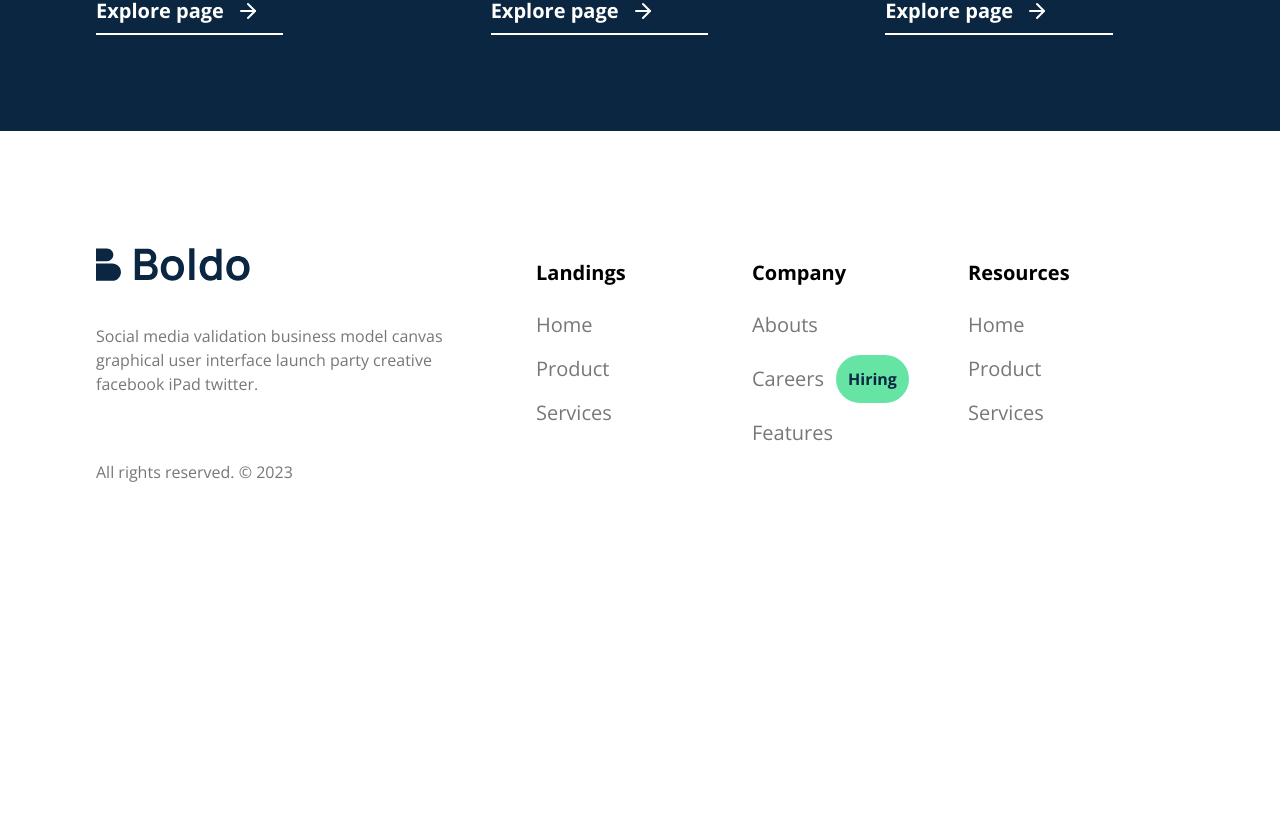
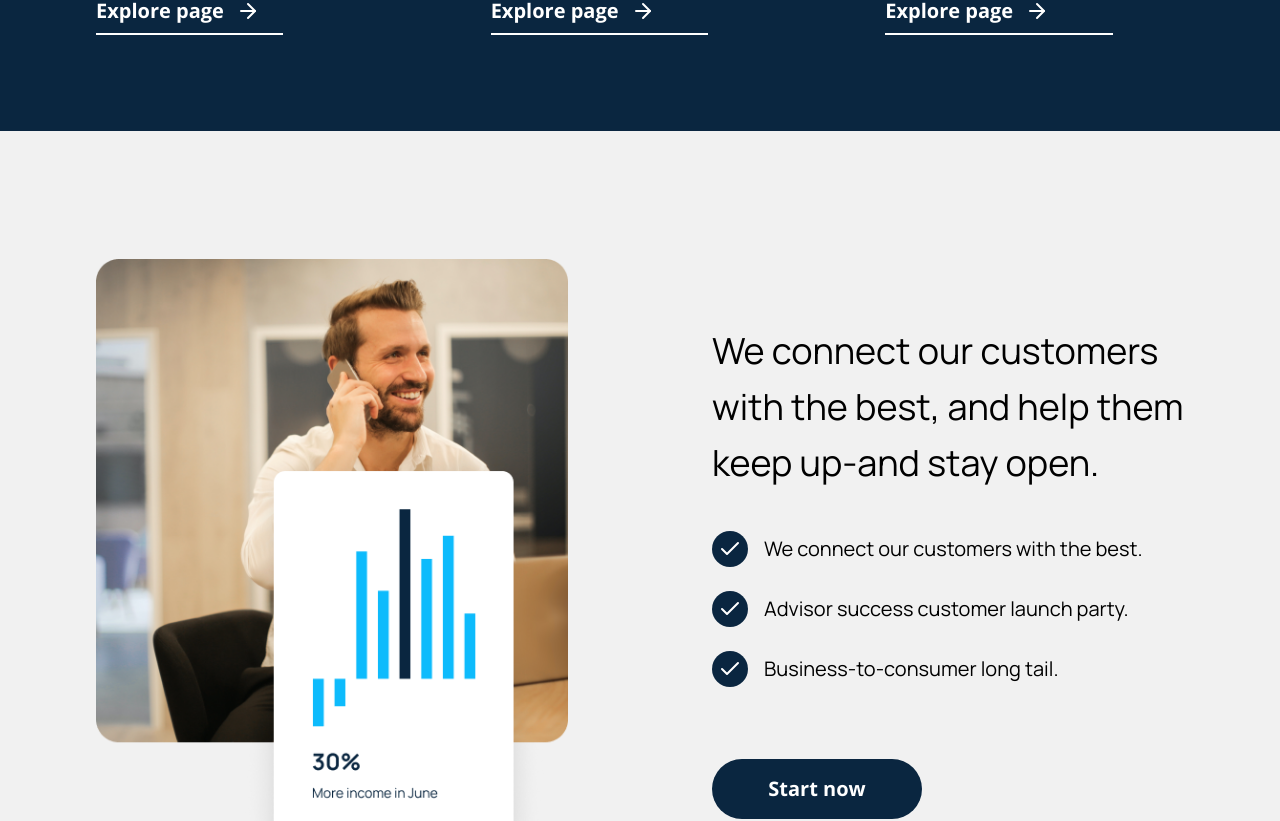
Before and after one commit to olabamipetaiwo/poucher-boldo, a Next.js app: page / in a window 1280 px wide. Shown: the part 1654-2475 px from the top of the page. Before the commit the page ends 2250 px from the top, so only its background shows below. Built offline with nearby package versions, Linux system fonts and the light colour scheme.

Commit message:
dev::Feature mobile

```diff
--- a/containers/Home/Features.jsx
+++ b/containers/Home/Features.jsx
@@ -32,7 +32,7 @@ const Features = () => {
 
   return (
     <section className="fit-x-bleed flex flex-col py-32 bg-gray bg-opacity-10">
-      <section className="grid grid-cols-2  gap-x-36 mb-32">
+      <section className="grid grid-cols-1 lg:grid-cols-2  gap-x-36 mb-16 lg:mb-32">
         <figure>
           <img className="object-fill " src="/images/man.png" alt="man" />
         </figure>
@@ -45,8 +45,8 @@ const Features = () => {
           {_features.map((_feature) => {
             return (
               <div key={_feature} className="flex items-center mb-6 text-black">
-                <Mark />
-                <p className="ml-7 title-text ">{_feature}</p>
+                <Mark className="mr-4" />
+                <p className="title-text ">{_feature}</p>
               </div>
             );
           })}
@@ -54,7 +54,7 @@ const Features = () => {
           <button className="btn btn-primary mt-12">Start now</button>
         </div>
       </section>
-      <section className="grid grid-cols-2 gap-x-36 mb-40">
+      <section className="grid grid-cols-1 lg:grid-cols-2 gap-16 md:gap-36 mb-40">
         <div className="flex flex-col pt-16">
           <p className="font-body text-4xl leading-[56px] text-black mb-10">
             We connect our customers with the best, and help them keep up-and
@@ -79,11 +79,11 @@ const Features = () => {
             );
           })}
         </div>
-        <div className="flex items-center justify-center relative ">
+        <div className="flex items-center justify-center relative  flex-col">
           <figure className="w-full">
             <img className="img-fill " src="/images/woman.png" alt="woman" />
           </figure>
-          <div className="absolute z-10 -bottom-40 bo  left-20 bg-white py-16 px-10 rounded-xl">
+          <div className="md:absolute z-10 -bottom-40  left-20 bg-white py-16 px-10 rounded-xl mt-10 md:mt-0">
             <figure className="flex items-center justify-center mb-6">
               <Pie />
             </figure>
--- a/pages/index.jsx
+++ b/pages/index.jsx
@@ -12,8 +12,8 @@ const Home = () => {
     <BaseLayout>
       <Hero />
       <Services />
-      {/* <Features />
-      <Testimonials />
+      <Features />
+      {/*  <Testimonials />
       <FAQs />
       <Blog />
       <Newsletter /> */}
```
